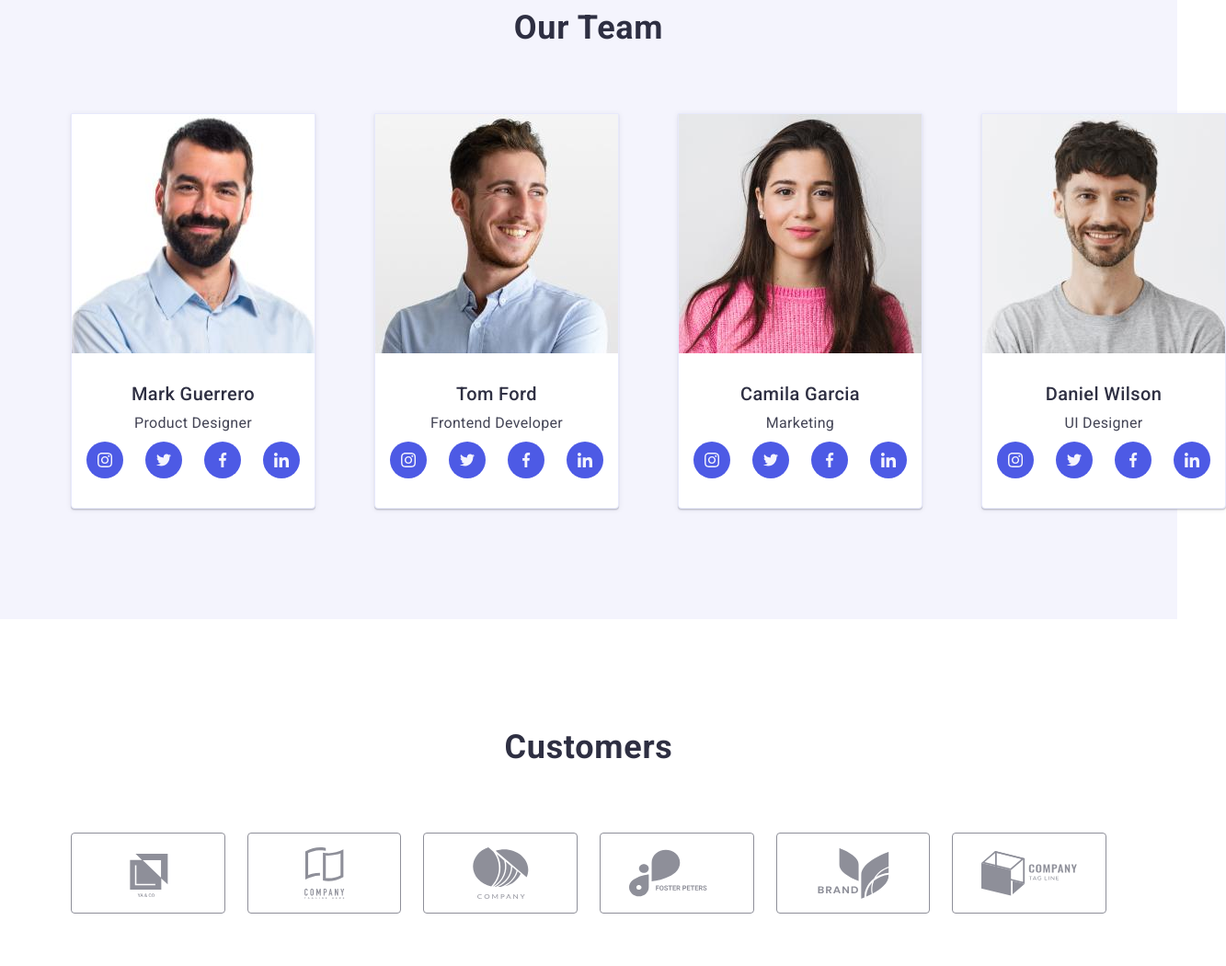
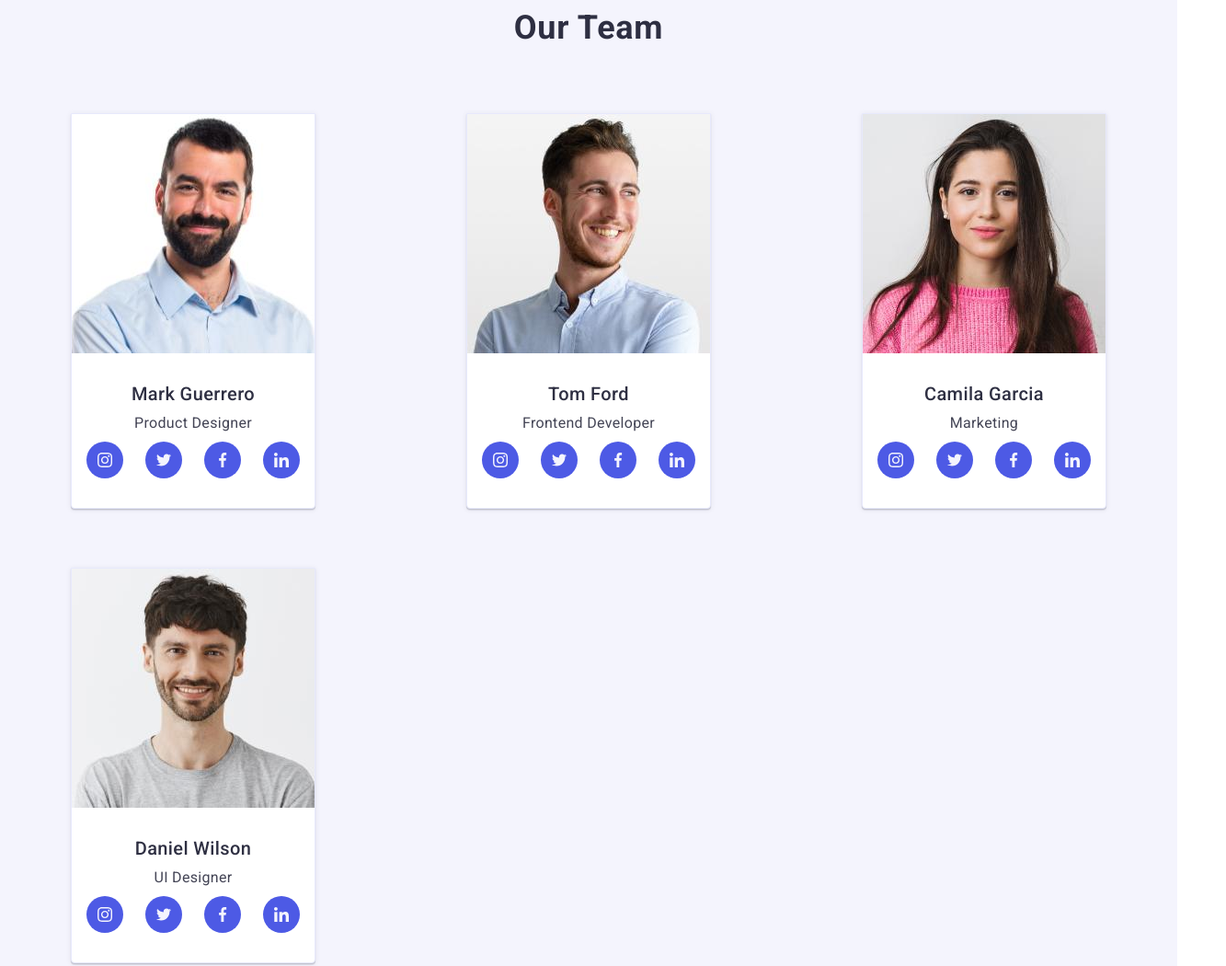
Before and after one commit to ok-qa/goit-markup-hw-07, a plain HTML site: page index.html in a window 1280 px wide. Shown: the part 1780-2830 px from the top of the page at 92% size, 1333 px wide, since content can reach past the window. Drawn offline with nearby package versions, Linux system fonts and the light colour scheme.

Commit message:
styles for "our team" section updated

```diff
--- a/css/desktop.css
+++ b/css/desktop.css
@@ -209,7 +209,10 @@
 /* Our Team */
 .our-team-list{
     display: flex;
+    flex-wrap: wrap;
+	justify-content: center;
 	justify-content: space-between;
+
     margin-left: auto;
     margin-right: auto;
 }
--- a/css/mobile.css
+++ b/css/mobile.css
@@ -1,4 +1,4 @@
-@media screen and (min-width: 480px){
+@media screen and (min-width: 320px){
     .container{
         max-width: 428px;
     }
@@ -47,6 +47,7 @@
 	pointer-events: auto;
 	transform: translateX(0);
   }
+
   .mobile-menu-container {
 	display: flex;
 	flex-direction: column;
--- a/css/styles.css
+++ b/css/styles.css
@@ -286,7 +286,6 @@ img{
 
 .our-team-list{
 	display: flex;
-
 }
 
 .team-item{
```
